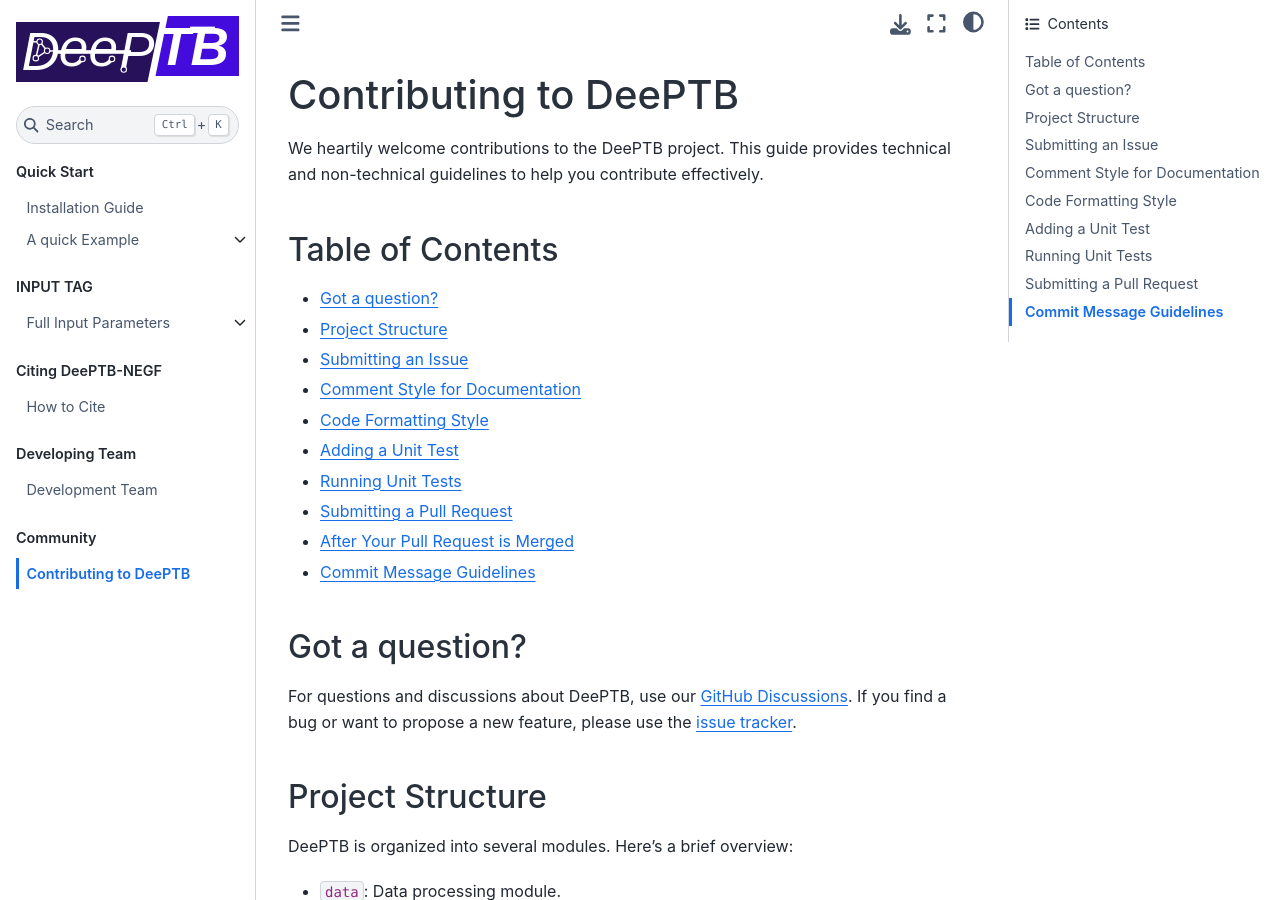
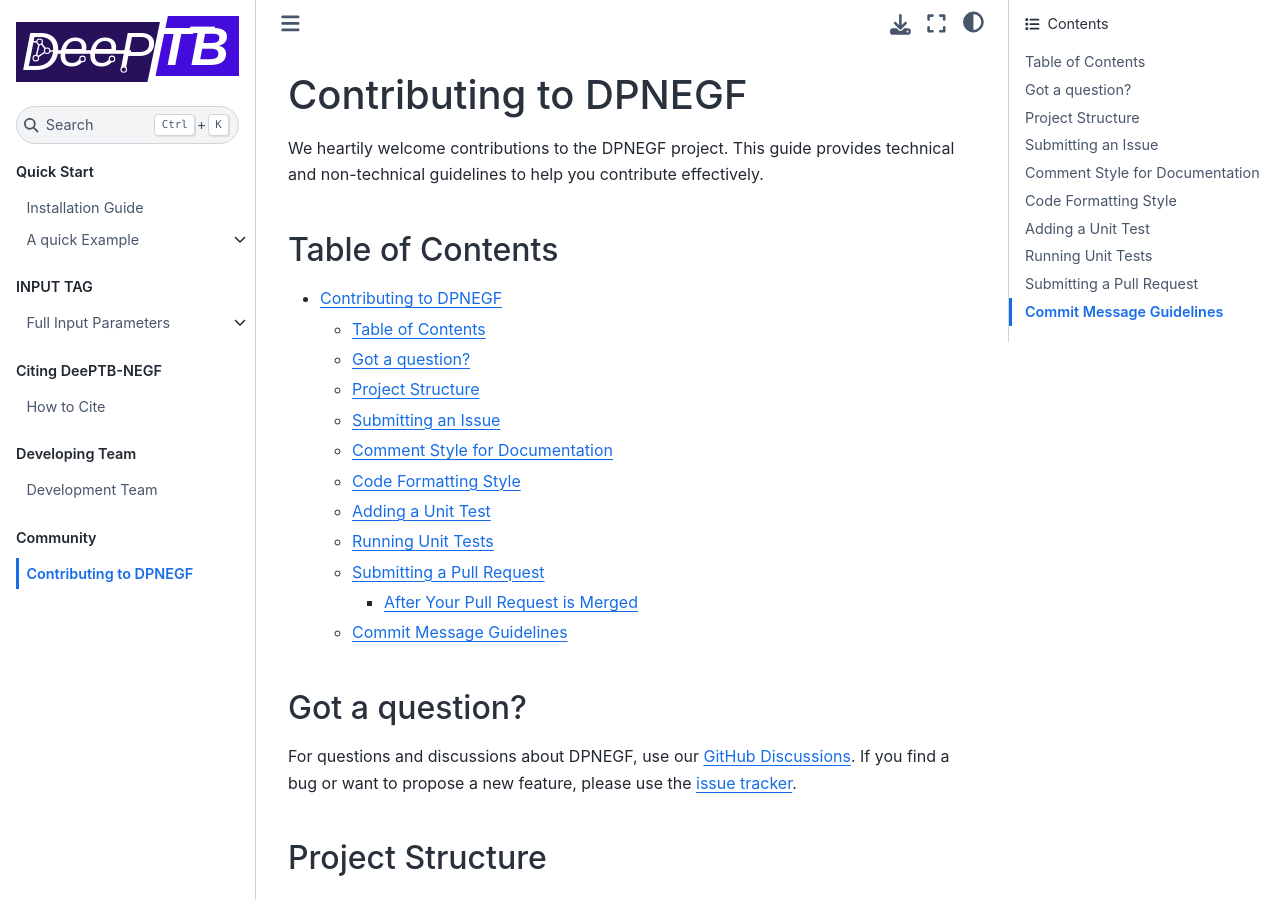
Before and after one commit to kirk0830/dpnegf, a Sphinx documentation site: the page built from docs/CONTRIBUTING.md, in a window 1280 px wide and 900 px high. Built offline with Sphinx 7.4.7 and the Sphinx Book theme 1.1.4, drawn with Linux system fonts in a browser that asks for light colours; pages that are not in the unit, such as notebooks, are missing from menus.

Commit message:
更新贡献指南中的项目名称为DPNEGF，并调整目录结构以提高可读性

```diff
--- a/docs/CONTRIBUTING.md
+++ b/docs/CONTRIBUTING.md
@@ -1,23 +1,27 @@
-# Contributing to DeePTB
+# Contributing to DPNEGF
 
-We heartily welcome contributions to the DeePTB project. This guide provides technical and non-technical guidelines to help you contribute effectively.
+We heartily welcome contributions to the DPNEGF project. This guide provides technical and non-technical guidelines to help you contribute effectively.
+
+
 
 ## Table of Contents
 
-- [Got a question?](#got-a-question)
-- [Project Structure](#project-structure)
-- [Submitting an Issue](#submitting-an-issue)
-- [Comment Style for Documentation](#comment-style-for-documentation)
-- [Code Formatting Style](#code-formatting-style)
-- [Adding a Unit Test](#adding-a-unit-test)
-- [Running Unit Tests](#running-unit-tests)
-- [Submitting a Pull Request](#submitting-a-pull-request)
-- [After Your Pull Request is Merged](#after-your-pull-request-is-merged)
-- [Commit Message Guidelines](#commit-message-guidelines)
+- [Contributing to DPNEGF](#contributing-to-dpnegf)
+  - [Table of Contents](#table-of-contents)
+  - [Got a question?](#got-a-question)
+  - [Project Structure](#project-structure)
+  - [Submitting an Issue](#submitting-an-issue)
+  - [Comment Style for Documentation](#comment-style-for-documentation)
+  - [Code Formatting Style](#code-formatting-style)
+  - [Adding a Unit Test](#adding-a-unit-test)
+  - [Running Unit Tests](#running-unit-tests)
+  - [Submitting a Pull Request](#submitting-a-pull-request)
+    - [After Your Pull Request is Merged](#after-your-pull-request-is-merged)
+  - [Commit Message Guidelines](#commit-message-guidelines)
 
 ## Got a question?
 
-For questions and discussions about DeePTB, use our [GitHub Discussions](https://github.com/deepmodeling/DeePTB/discussions). If you find a bug or want to propose a new feature, please use the [issue tracker](https://github.com/deepmodeling/DeePTB/issues/new/choose).
+For questions and discussions about DPNEGF, use our [GitHub Discussions](https://github.com/DeePTB-Lab/dpnegf/discussions). If you find a bug or want to propose a new feature, please use the [issue tracker](https://github.com/DeePTB-Lab/dpnegf/issues).
 
 ## Project Structure
 
```
